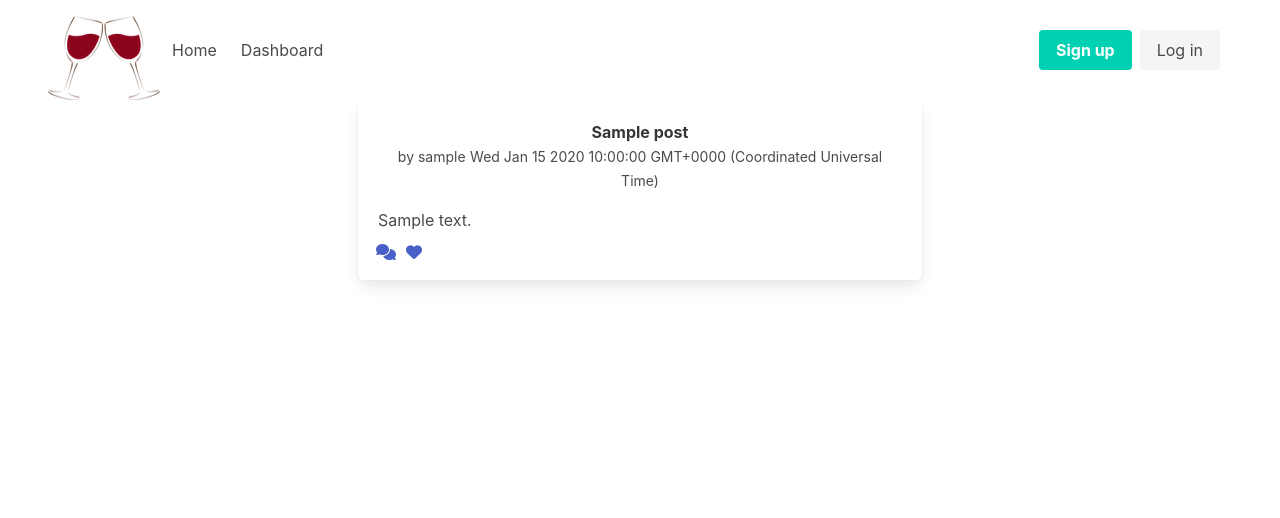
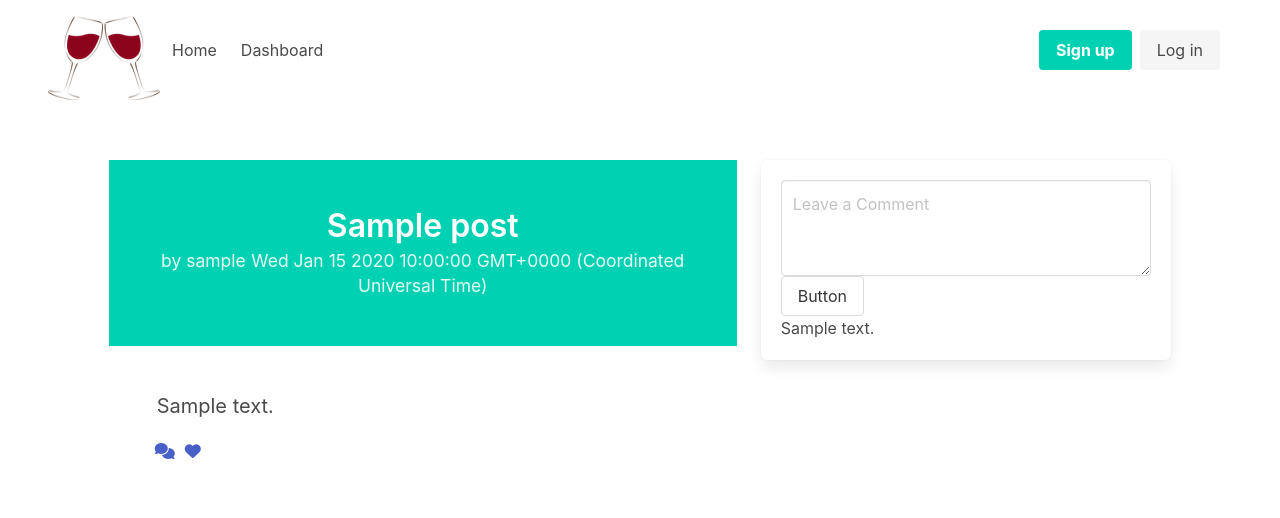
Before and after one commit to SaraNP-33/spillTheWine, a Node server app: page /post/1 in a window 1280 px wide. Shown: the top 518 px of the page. Run offline with Node 20, Linux system fonts and the light colour scheme; tables that the repository leaves empty hold one stand-in row (values such as "Sample post"); some libraries are stand-ins or nearby versions.

Commit message:
was able to have comments render on page of single post

```diff
--- a/routes/api/index.js
+++ b/routes/api/index.js
@@ -2,8 +2,10 @@ const express= require('express')
 const router = express.Router()
 const postRoutes= require('./post-routes')
 const userRoutes = require('./user-routes')
+const commentRoutes=require('./comment-routes')
 
 router.use('/post', postRoutes);
 router.use('/user', userRoutes)
+router.use('/comment',commentRoutes)
 
 module.exports = router;
--- a/routes/homeRoutes.js
+++ b/routes/homeRoutes.js
@@ -25,7 +25,7 @@ router.get('/post/:id', async (req,res)=>{
             req.params.id ,
             {
 
-            include:[User]
+            include:[User, Comments]
         })
         if(onePost){
             const post =(await onePost).get({plain:true})
--- a/views/onePost.handlebars
+++ b/views/onePost.handlebars
@@ -1,21 +1,22 @@
 <!---Single Post --->
-<div class="container">
-  <div class="columns is-centered">
-  <div class="column is-half">
-<div class="box">
-  <article class="media">
-    <div class="media-content">
-      <div class="content">
-        <p class="has-text-centered">
-          <strong>{{post.title}}</strong>
-          <br>
-          <small>by {{post.user.username}}</small> <small>{{post.createdAt}}</small>
-           </p>
-          <p>
-          {{post.body}}
-       </p>
-      </div>
-      <nav class="level is-mobile ">
+
+  <div class="columns is-centered mt-6">
+  <div class="column is-6">
+  <section class="hero is-primary">
+  <div class="hero-body">
+    <p class="title has-text-centered">
+      {{post.title}}
+    </p>
+    <p class="subtitle has-text-centered">
+       <small>by {{post.user.username}}</small> <small>{{post.createdAt}}</small>
+    </p>
+  </div>
+</section>
+<section class="section">
+  <h2 class="subtitle">
+   {{post.body}}
+  </h2>
+  <nav class="level is-mobile ">
         <div class="level-right">
           <a class="level-item has-text-centered" aria-label="reply">
             <span class="icon is-small">
@@ -29,12 +30,31 @@
           </a>
         </div>
       </nav>
+</section>
+
+</div>
+<div class="column is-4">
+<div class="box">
+  <article class="media">
+    <div class="media-content">
+     <textarea class="textarea" placeholder="Leave a Comment" rows="3"></textarea>
+    <button class="button">Button</button>
+
+        {{#if post.comments}}
+     {{#each post.comments}}
+      <div class="content">
+          <p>
+          {{body}}
+       </p>
+      </div>
+      {{/each}}
+      {{/if}}
     </div>
   </article>
 </div>
 </div>
 </div>
-</div>
+
 
 
 
```
Also changed, not shown: routes/api/comment-routes.js (+19 -0 lines).
